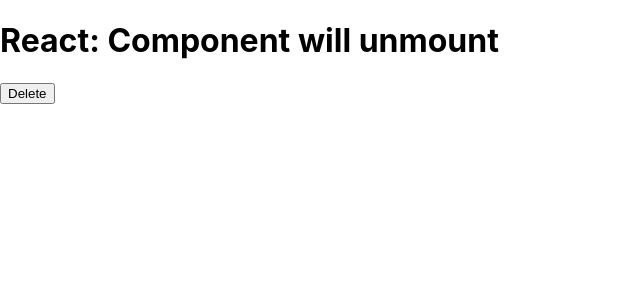
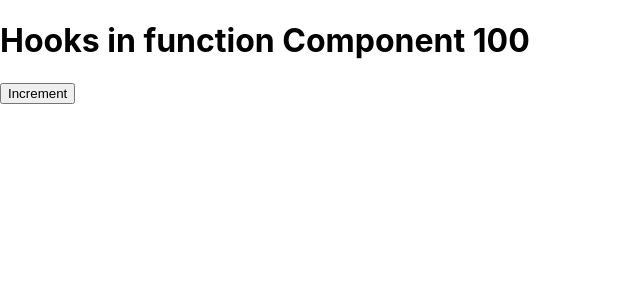
Before and after one commit to tejpratapkus/react-app, a React (Create React App) app: page / in a window 1280 px wide. Shown: the top 300 px of the page, without its empty margins (0-640 px from the left). Built offline with nearby package versions, Linux system fonts and the light colour scheme.

Commit message:
function hooks

```diff
--- a/src/App.js
+++ b/src/App.js
@@ -1,10 +1,20 @@
-import React, {Component, PureComponent} from 'react';
+import React, { Component, PureComponent, useState } from 'react';
 import logo from './logo.svg';
 import './App.css';
 import User from './User'
 
 
-class App extends PureComponent {
+function App() {
+
+  const [count, setCount] = useState(100);
+  return (<div>
+    <h1>Hooks in function Component {count}</h1>
+    <button onClick={() => { setCount(count + 1) }}>Increment</button>
+  </div>)
+
+}
+
+/*class App extends PureComponent {
 
   constructor() {
     super();
@@ -25,6 +35,6 @@
       </div>
     );
   }
-}
+}*/
 
 export default App;
```
